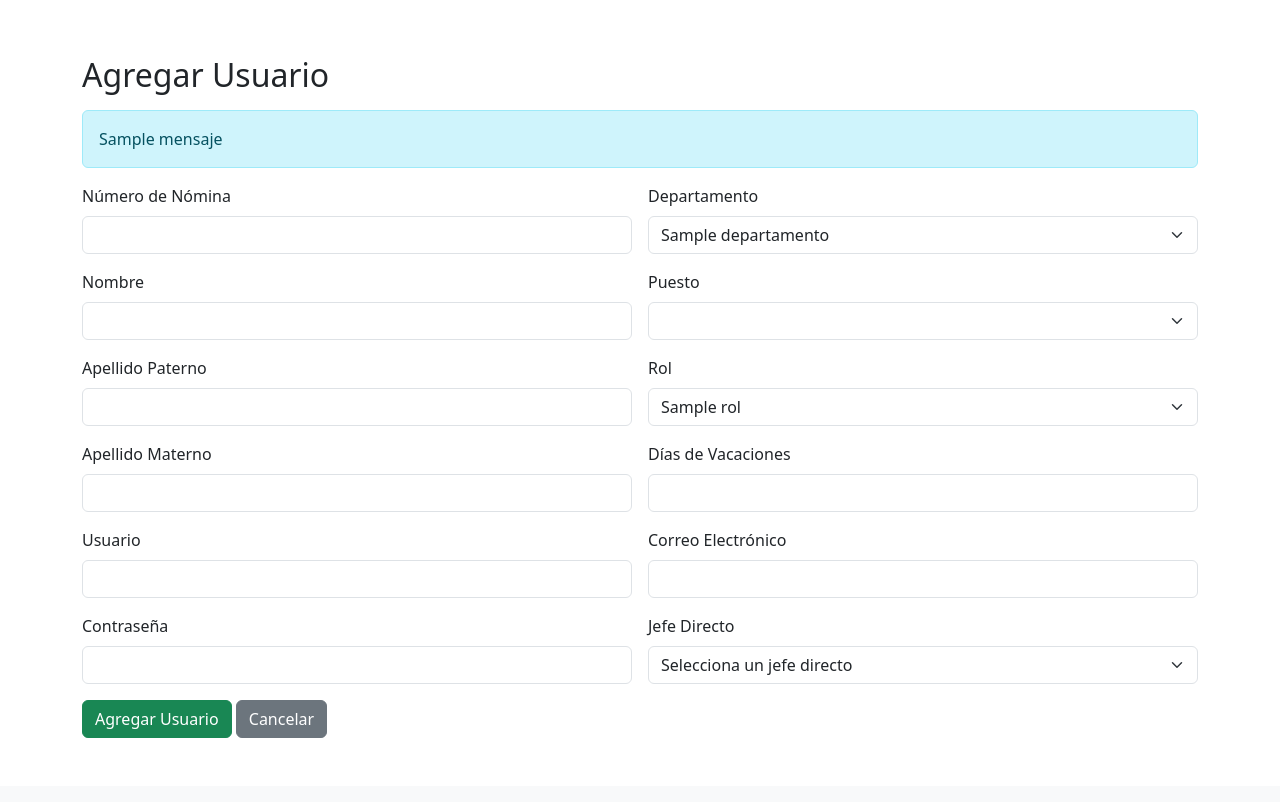
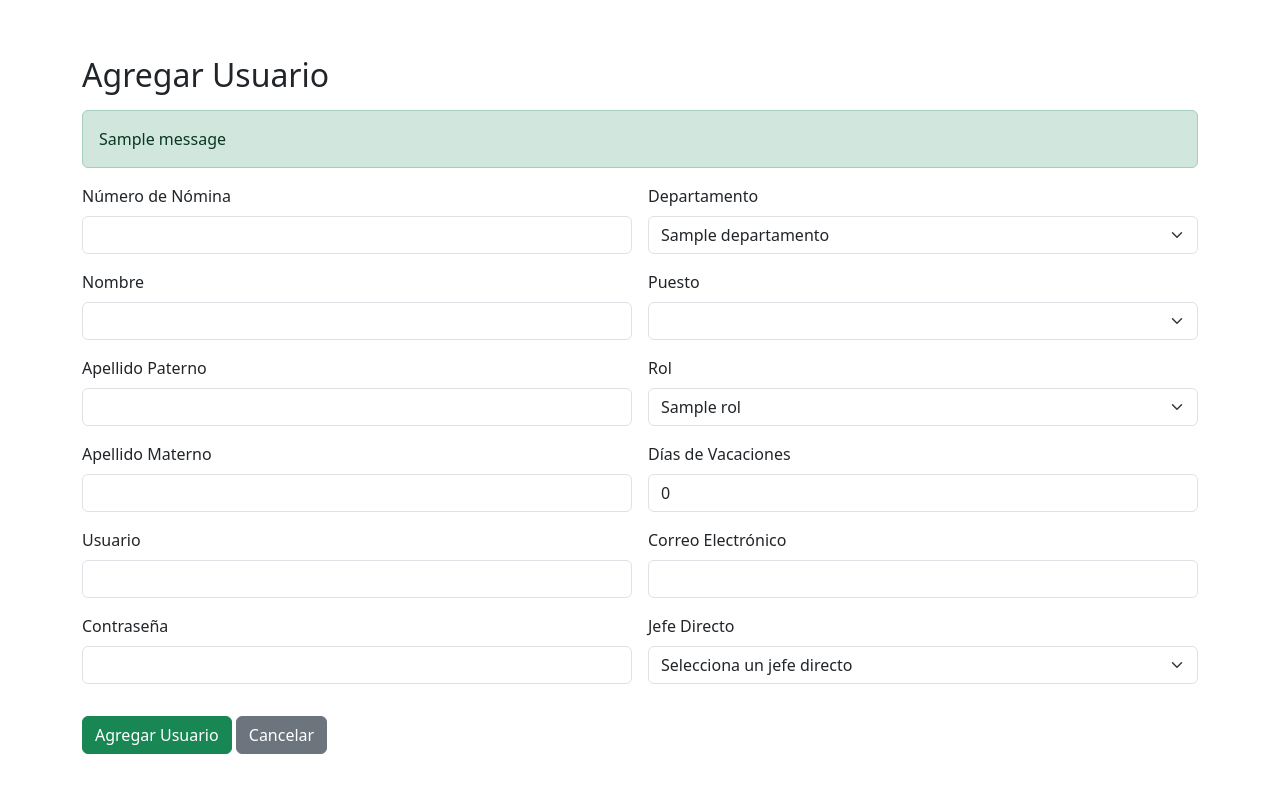
Before and after one commit to ValencianoAlan/IncidenciasTohken, a Flask app: template Original/app/views/templates/agregar_usuario.html in a window 1280 px wide. Shown: the part 70-872 px from the top of the page. Before the commit the page ends 808 px from the top, so only its background shows below. Run offline with Flask 3, Linux system fonts and the light colour scheme; the visitor is signed in with stand-in values (Sample User, id 1); the template is opened without the code that fills it: most values are stand-ins (such as "Sample title", 1, 10 or a date in 2020); one stand-in notice (Sample message) is shown; lists and menus that the app fills with data are empty.

Commit message:
Login y Agregar Usuario
Se arregla bug de agregar usuario y login por nombre de usuario y numero de nomina

```diff
--- a/Original/app/views/templates/agregar_usuario.html
+++ b/Original/app/views/templates/agregar_usuario.html
@@ -9,9 +9,7 @@
 </head>
 <body>
     <header class="bg-light py-3 mb-2">
-        <div
-          class="container d-flex justify-content-between align-items-center gap-3"
-        >
+        <div class="container d-flex justify-content-between align-items-center gap-3">
           <div class="d-flex align-items-center gap-3">
             <span class="badge bg-primary badge-nomina rounded-pill">
               <i class="bi bi-person-badge me-2"></i>
@@ -19,9 +17,7 @@
             </span>
             <h1 class="h3 mb-0 text-nowrap">{{ session['user'] }}</h1>
           </div>
-          <a href="{{ url_for('auth.logout') }}" class="btn btn-danger"
-            >Cerrar Sesión</a
-          >
+          <a href="{{ url_for('auth.logout') }}" class="btn btn-danger">Cerrar Sesión</a>
         </div>
     </header>
 
@@ -29,14 +25,16 @@
         <h2>Agregar Usuario</h2>
 
         <!-- Mensajes de retroalimentación -->
-        {% if mensaje %}
-        <div class="alert alert-info mt-3" role="alert">{{ mensaje }}</div>
+        {% with messages = get_flashed_messages(with_categories=true) %}
+            {% if messages %}
+                {% for category, message in messages %}
+                    <div class="alert alert-{{ category }} mt-3" role="alert">{{ message }}</div>
+                {% endfor %}
             {% endif %}
-
-
+        {% endwith %}
 
         <!-- Formulario para agregar usuario -->
-        <form method="POST" class="row g-3">
+        <form method="POST" action="{{ url_for('user.agregar_usuario') }}" class="row g-3">
             <div class="col-md-6">
                 <div class="mb-3">
                     <label for="numNomina" class="form-label">Número de Nómina</label>
@@ -102,10 +100,9 @@
                 <!-- Campo de Días de Vacaciones -->
                 <div class="mb-3">
                     <label for="diasVacaciones" class="form-label">Días de Vacaciones</label>
-                    <input type="number" class="form-control" id="diasVacaciones" name="diasVacaciones" required />
+                    <input type="number" class="form-control" id="diasVacaciones" name="diasVacaciones" value="0" required />
                 </div>
 
-                            <!-- Dentro del formulario de agregar_usuario.html -->
                 <div class="mb-3">
                     <label for="correo_electronico" class="form-label">Correo Electrónico</label>
                     <input type="email" class="form-control" id="correo_electronico" name="correo_electronico" required>
@@ -121,20 +118,17 @@
                     </select>
                 </div>
             </div>
-        </form>
+
+            <div class="col-12">
                 <button type="submit" class="btn btn-success">Agregar Usuario</button>
                 <a href="{{ url_for('auth.bienvenida') }}" class="btn btn-secondary">Cancelar</a>
+            </div>
+        </form>
     </div>
 
     <script src="https://cdn.jsdelivr.net/npm/@popperjs/core@2.11.6/dist/umd/popper.min.js"></script>
     <script src="https://cdn.jsdelivr.net/npm/bootstrap@5.3.0-alpha1/dist/js/bootstrap.min.js"></script>
-    <link
-      rel="stylesheet"
-      href="https://cdn.jsdelivr.net/npm/bootstrap-icons@1.11.3/font/bootstrap-icons.min.css"
-    />
-
-    <!-- Al final del body -->
-    <script src="https://cdn.jsdelivr.net/npm/bootstrap@5.3.0/dist/js/bootstrap.bundle.min.js"></script>
+    <link rel="stylesheet" href="https://cdn.jsdelivr.net/npm/bootstrap-icons@1.11.3/font/bootstrap-icons.min.css" />
 
     <script>
         document.addEventListener('DOMContentLoaded', function () {
@@ -144,7 +138,12 @@
             // Función para cargar los puestos según el departamento seleccionado
             function cargarPuestos(idDepartamento) {
                 fetch(`/obtener_puestos_por_departamento/${idDepartamento}`)
-                    .then(response => response.json())
+                    .then(response => {
+                        if (!response.ok) {
+                            throw new Error('Error en la respuesta del servidor');
+                        }
+                        return response.json();
+                    })
                     .then(data => {
                         // Limpiar el select de puestos
                         selectPuesto.innerHTML = '';
@@ -157,13 +156,18 @@
                             selectPuesto.appendChild(option);
                         });
                     })
-                    .catch(error => console.error('Error al cargar puestos:', error));
+                    .catch(error => {
+                        console.error('Error al cargar puestos:', error);
+                        // Mostrar un mensaje de error al usuario si es necesario
+                    });
             }
 
             // Cargar puestos cuando se seleccione un departamento
             selectDepartamento.addEventListener('change', function () {
                 const idDepartamento = this.value;
+                if (idDepartamento) {
                     cargarPuestos(idDepartamento);
+                }
             });
 
             // Cargar puestos al cargar la página (según el primer departamento)
```
Also changed, not shown: Original/app/models/user_model.py (+14 -5 lines). Lines whose indentation alone changed are shown as unchanged.
